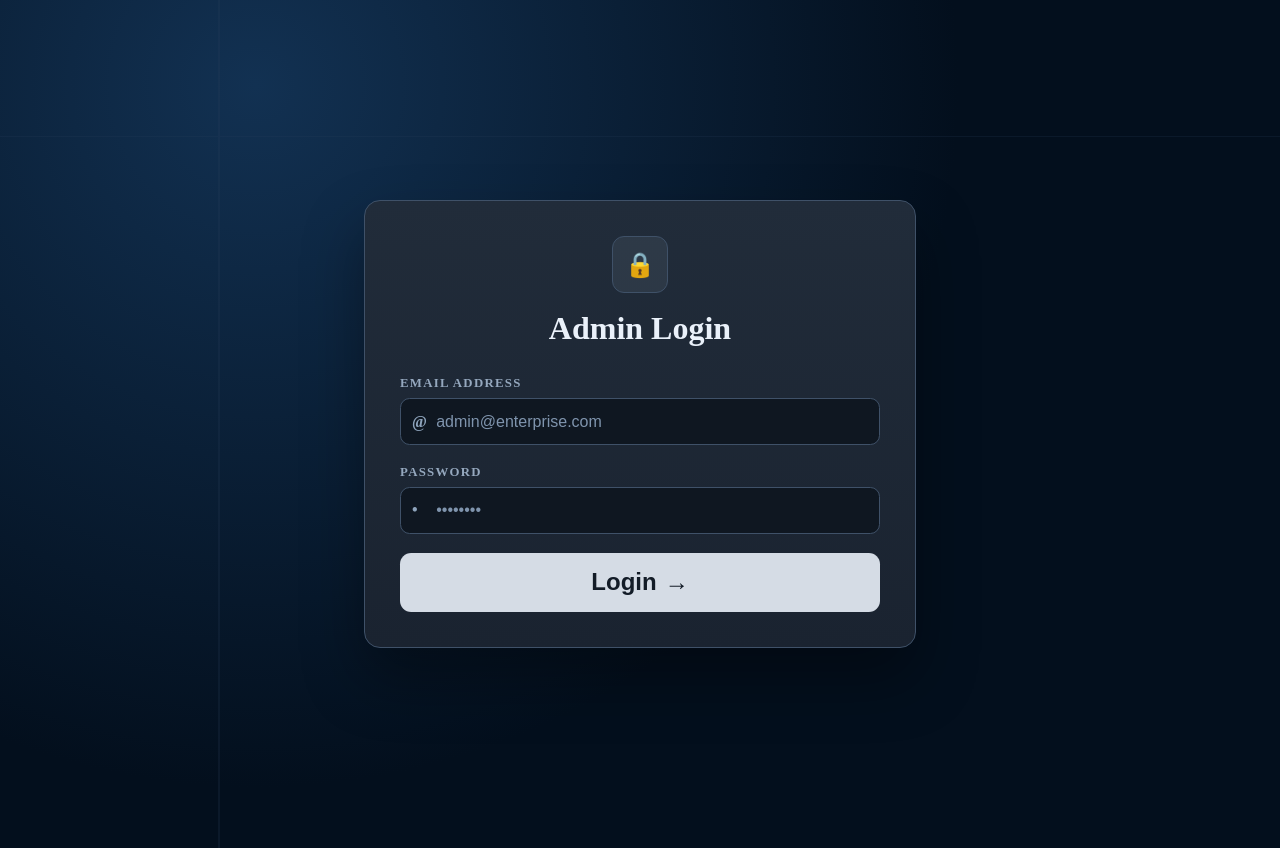
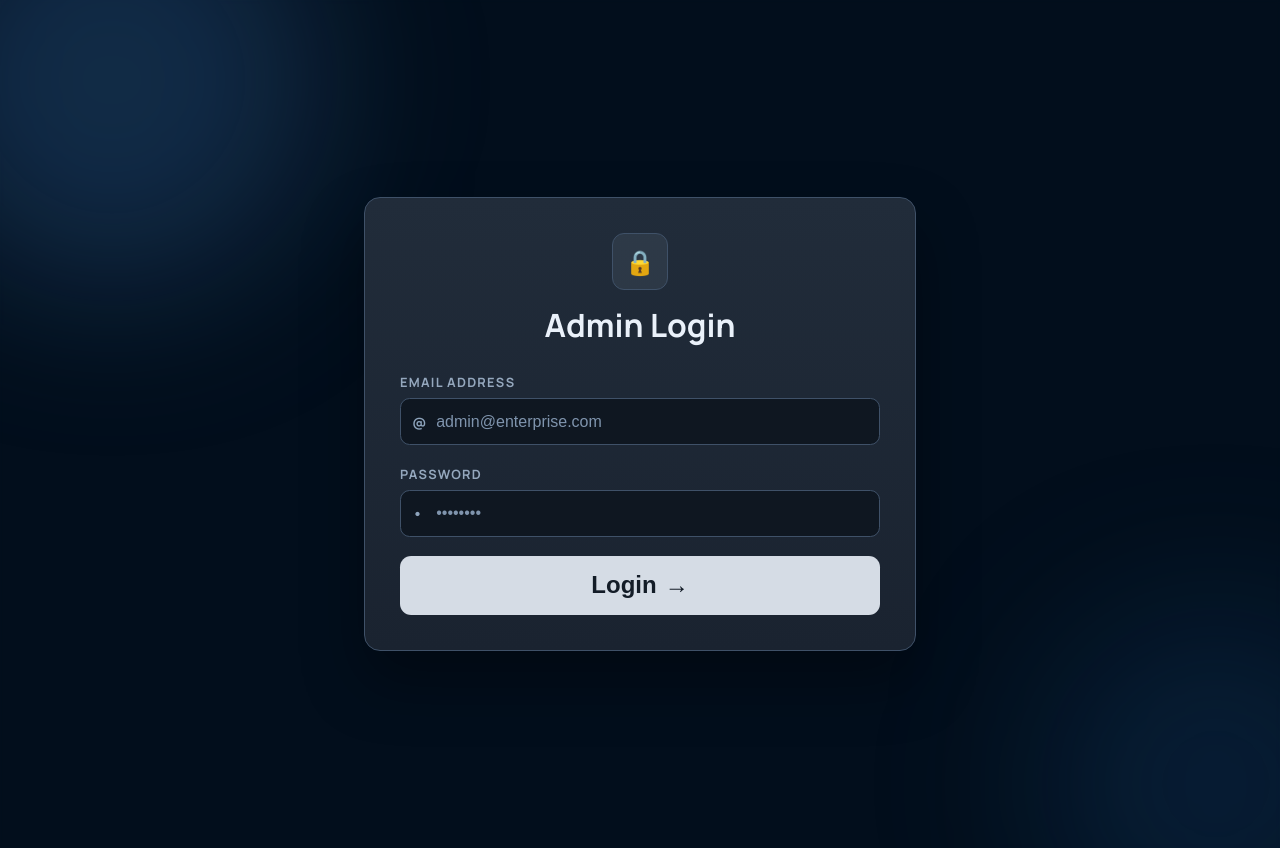
Before and after one commit to Nimsara-Jayarathna/blipzo-admin, an Angular app: page /login in a window 1280 px wide. Built offline with nearby package versions, Linux system fonts and the light colour scheme.

Commit message:
feat: Redesign login page and introduce Manrope font
- Updated login background with blur and decorative elements.
- Integrated Manrope font for global text rendering.

```diff
--- a/src/app/pages/login/login.css
+++ b/src/app/pages/login/login.css
@@ -17,16 +17,39 @@
   position: relative;
   min-height: 100vh;
   overflow: hidden;
-  background: radial-gradient(circle at 20% 10%, #123152 0%, var(--bg-dark) 55%);
+  background: var(--bg-dark);
 }
 
 .login-overlay {
   position: absolute;
   inset: 0;
-  opacity: 0.2;
-  background:
-    linear-gradient(to right, transparent 0 17%, #2c415d 17% 17.2%, transparent 17.2% 100%),
-    linear-gradient(to bottom, transparent 0 16%, #2c415d 16% 16.2%, transparent 16.2% 100%);
+  background: rgba(3, 15, 29, 0.55);
+  backdrop-filter: blur(2px);
+}
+
+.login-overlay::before,
+.login-overlay::after {
+  content: '';
+  position: absolute;
+  border-radius: 999px;
+  filter: blur(80px);
+  pointer-events: none;
+}
+
+.login-overlay::before {
+  width: 26rem;
+  height: 26rem;
+  top: -8rem;
+  left: -6rem;
+  background: rgba(50, 97, 153, 0.35);
+}
+
+.login-overlay::after {
+  width: 22rem;
+  height: 22rem;
+  right: -7rem;
+  bottom: -7rem;
+  background: rgba(21, 64, 110, 0.3);
 }
 
 .login-shell {
--- a/src/index.html
+++ b/src/index.html
@@ -5,6 +5,9 @@
   <title>BlipzoAdmin</title>
   <base href="/">
   <meta name="viewport" content="width=device-width, initial-scale=1">
+  <link rel="preconnect" href="https://fonts.googleapis.com">
+  <link rel="preconnect" href="https://fonts.gstatic.com" crossorigin>
+  <link href="https://fonts.googleapis.com/css2?family=Manrope:wght@400;500;600;700&display=swap" rel="stylesheet">
   <link rel="icon" type="image/x-icon" href="favicon.ico">
 </head>
 <body>
--- a/src/styles.css
+++ b/src/styles.css
@@ -3,4 +3,7 @@ body {
   margin: 0;
   padding: 0;
   min-height: 100%;
+  font-family: 'Manrope', sans-serif;
+  -webkit-font-smoothing: antialiased;
+  text-rendering: optimizeLegibility;
 }
```
